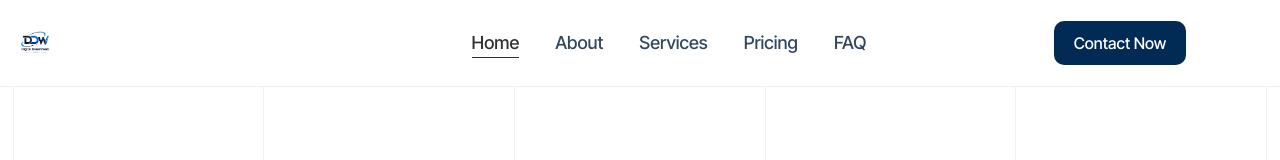
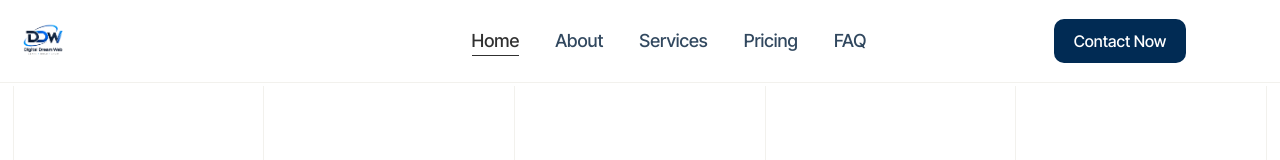
Before and after one commit to Qaziaaaa/Digital-Dream-Web, a Next.js app: page / in a window 1280 px wide. Shown: the top 160 px of the page. Built offline with nearby package versions, Linux system fonts and the light colour scheme; no server answers.

Commit message:
style: bigger nav logo while keeping thin navbar height

```diff
--- a/src/app/globals.css
+++ b/src/app/globals.css
@@ -373,7 +373,7 @@ body{ font-family: var(--_fonts---body-fonts); }
 
 
 /* logo sizing (brand mark is square, ref wordmark is wide) */
-.navbar .nav-image{ height:40px; width:auto; }
+.navbar .nav-image{ height:56px; width:auto; }
 .footer-logo{ max-width:180px; }
 .footer .logo-main{ height:34px; width:auto; }
 
@@ -552,3 +552,8 @@ html.reveal-ready [data-reveal].is-visible{ opacity:1; transform:none; }
   .nav-menu-wrapper{ opacity: 0; transform: translateY(-10px); visibility: hidden; pointer-events: none; }
   .nav-menu-wrapper.open{ opacity: 1; transform: none; visibility: visible; pointer-events: auto; }
 }
+
+/* bigger logo while keeping the thin nav height: trim vertical padding (desktop only) */
+@media (min-width: 992px){
+  .navbar{ padding-top: 13px; padding-bottom: 13px; }
+}
```
